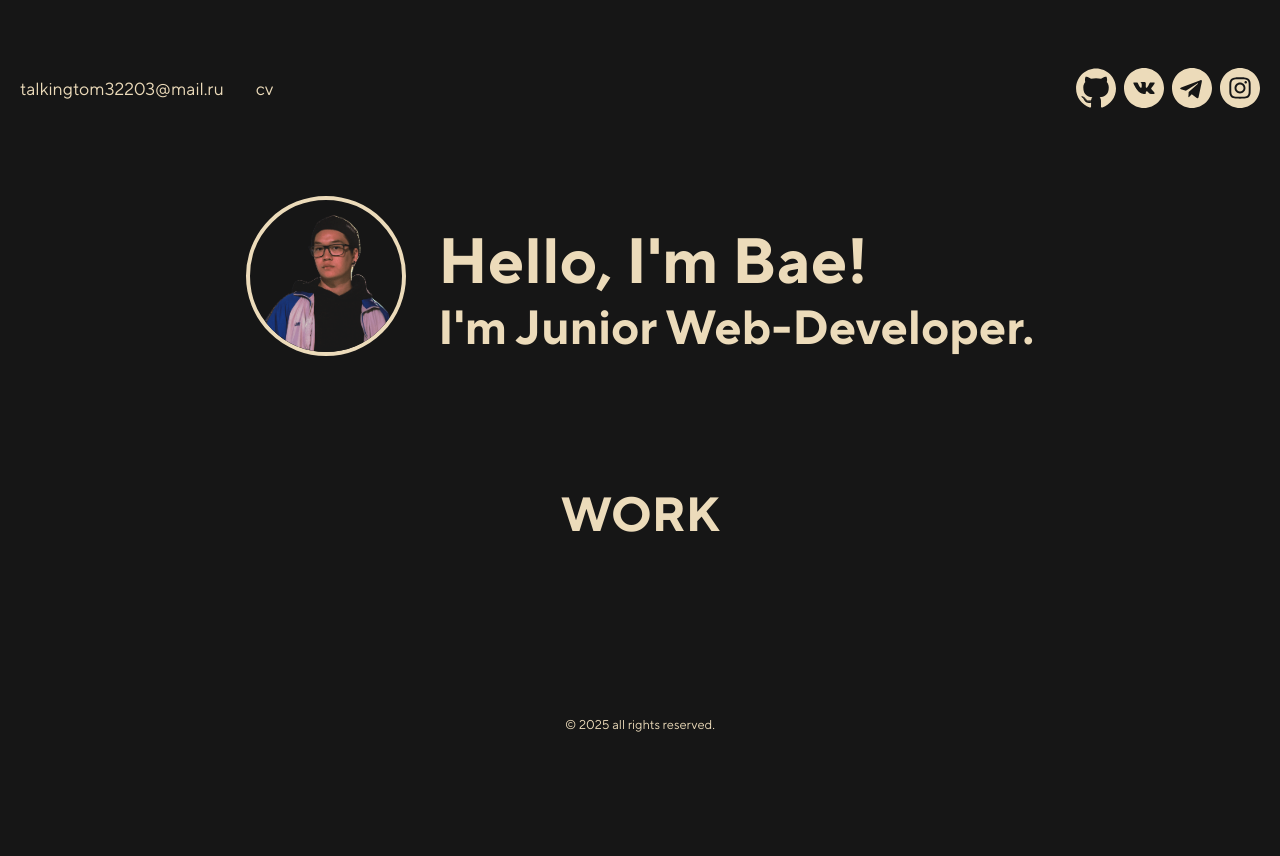
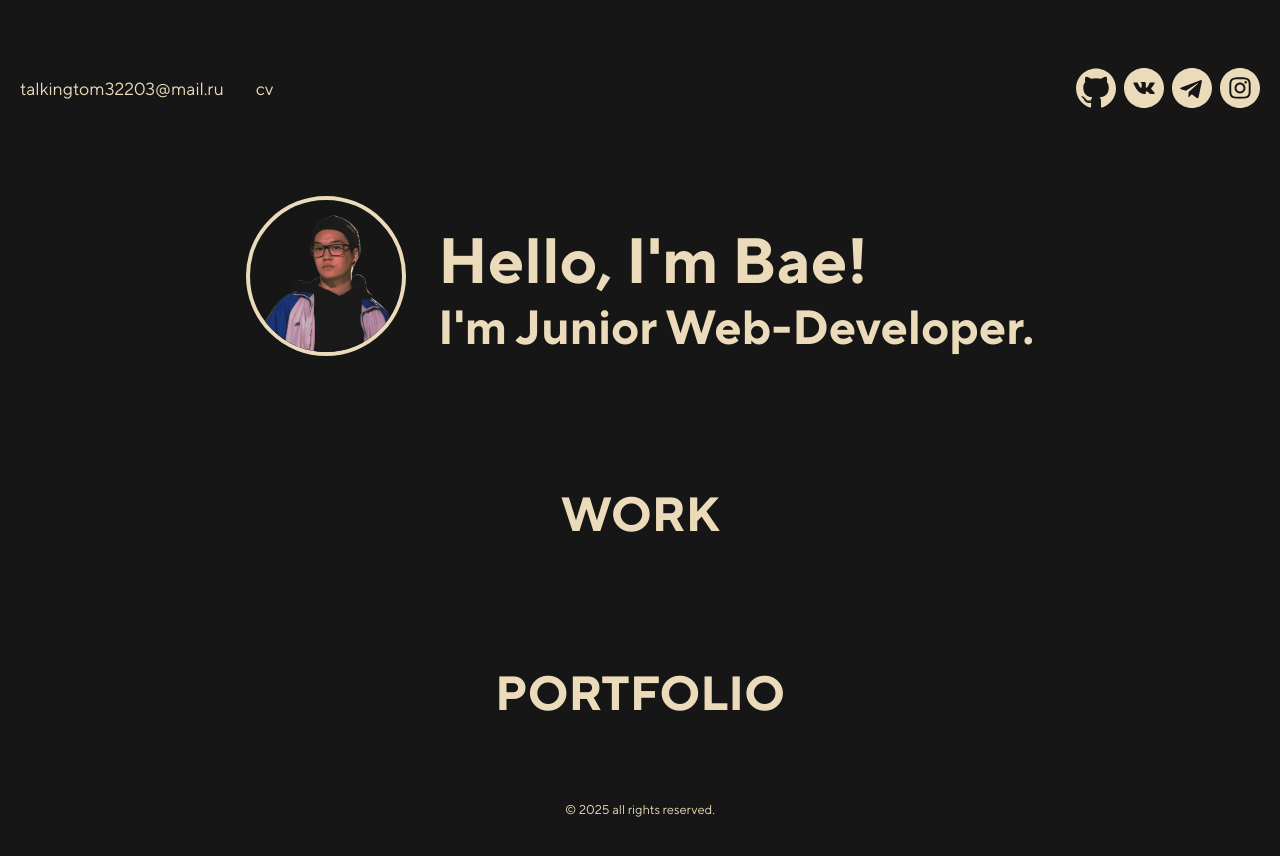
Before and after one commit to kabirov-bae/bae-visit-card, a Vue app: page / in a window 1280 px wide. Shown: the top 856 px of the page. Before the commit the page ends 800 px from the top, so only its background shows below. Built offline with nearby package versions, Linux system fonts and the light colour scheme; a web font is replaced by a local one.

Commit message:
- portfolio

```diff
--- a/src/app/App.vue
+++ b/src/app/App.vue
@@ -3,6 +3,7 @@
   <Content>
     <Intro />
     <Work />
+    <Portfolio />
   </Content>
   <Footer />
 </template>
@@ -12,6 +13,7 @@ import { Content } from "@/shared/ui/Content";
 import { Header } from "@/widgets/Header";
 import { Intro } from "@/widgets/Intro";
 import { Work } from "@/widgets/Work";
+import { Portfolio } from "@/widgets/Portfolio";
 import { Footer } from "@/widgets/Footer";
 </script>
 
--- /dev/null
+++ b/src/widgets/Portfolio/index.ts
@@ -0,0 +1 @@
+export { default as Portfolio } from './ui.vue';
--- /dev/null
+++ b/src/widgets/Portfolio/ui.vue
@@ -0,0 +1,17 @@
+<template>
+  <section class="portfolio" id="portfolio">
+    <Container>
+      <Heading tag-name="h2" bold class="title">Portfolio</Heading>
+      <div class="portfolio__inner">
+        <div class="portfolio__item"></div>
+      </div>
+    </Container>
+  </section>
+</template>
+
+<script setup lang="ts">
+import { Container } from "@/shared/ui/Container";
+import { Heading } from "@/shared/ui/Heading";
+</script>
+
+<style scoped></style>
```
